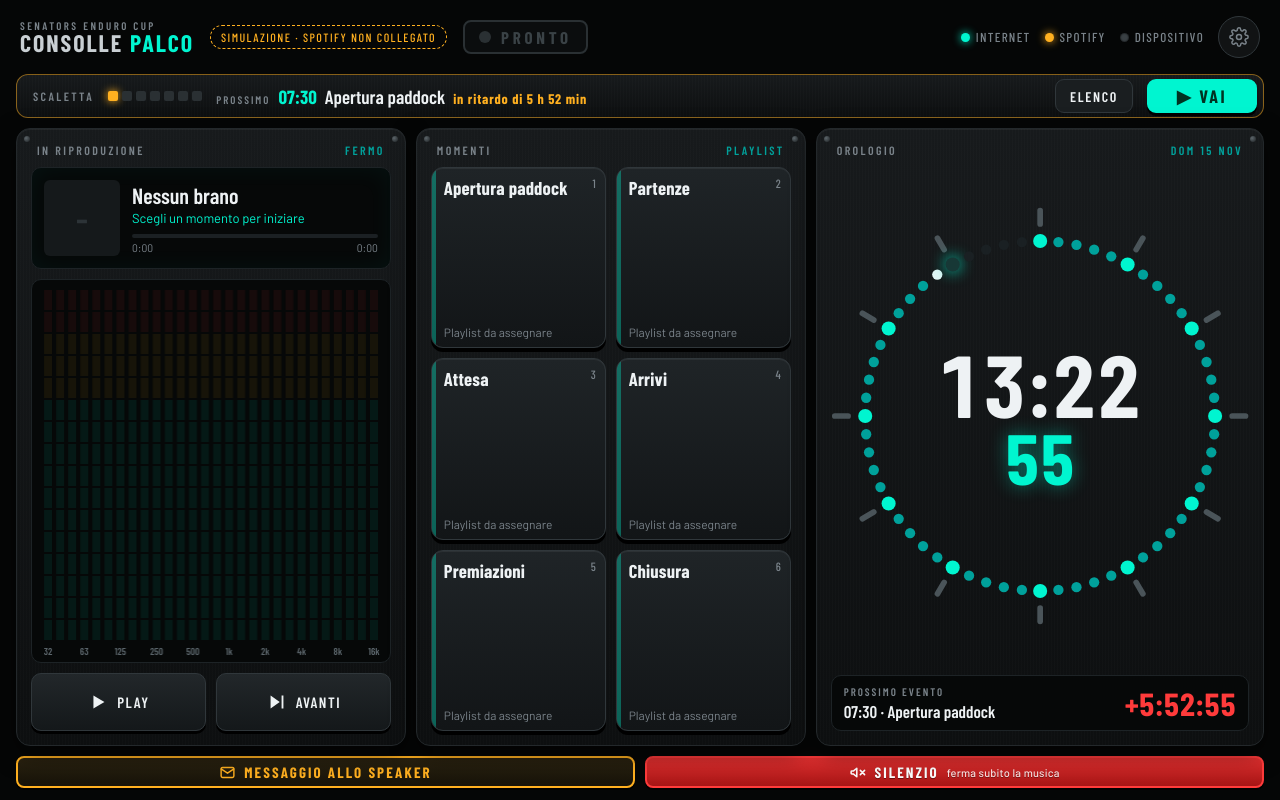
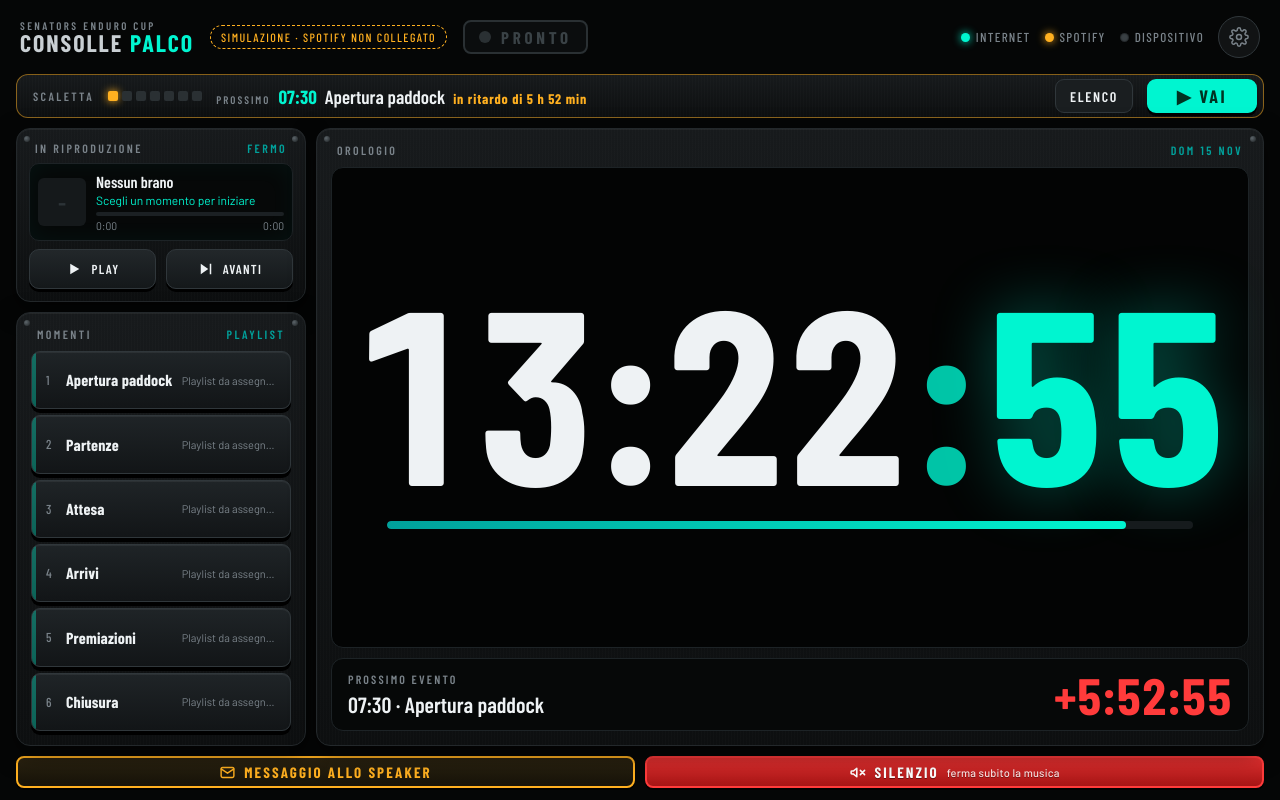
Before and after one commit to matteobaldissarri/consolle-palco, a plain HTML site: page index.html in a window 1280 px wide. Drawn offline with nearby package versions, Linux system fonts and the light colour scheme.

Commit message:
Orologio digitale grande, lettore compatto, playlist in colonna

```diff
--- a/index.html
+++ b/index.html
@@ -189,33 +189,53 @@ textarea:focus,input:focus,select:focus{outline:2px solid var(--teal-d);outline-
 .linkstate.ok{color:var(--teal)} .linkstate.no{color:var(--amber)}
 
 /* disposizione: Segreteria = riproduzione | momenti | orologio; Palco = messaggi | orologio + riproduzione | momenti */
-.main{grid-template-columns:1fr 1fr 1.15fr}
+/* Segreteria: colonna stretta (lettore + playlist) | orologio grande */
+.main{grid-template-columns:290px minmax(0,1fr);grid-template-rows:auto minmax(0,1fr)}
+.deck{grid-column:1;grid-row:1}
+.momentspanel{grid-column:1;grid-row:2}
+.clockpanel{grid-column:2;grid-row:1 / 3}
 .msgpanel{display:none}
+/* Palco: messaggi | orologio grande | colonna stretta (lettore + playlist) */
+body.palco .main{grid-template-columns:minmax(0,1fr) minmax(0,1.5fr) 250px}
+.main > .panel{min-width:0}
 body.palco .msgpanel{display:flex;grid-column:1;grid-row:1 / 3}
+body.palco .clockpanel{grid-column:2;grid-row:1 / 3}
+body.palco .deck{grid-column:3;grid-row:1}
+body.palco .momentspanel{grid-column:3;grid-row:2}
 body.palco .cuebar, body.palco #btnSpk{display:none}
 body.palco .app{grid-template-rows:auto 1fr auto}
-body.palco .main{grid-template-columns:1.3fr 1fr 1fr;grid-template-rows:minmax(0,1fr) auto}
-body.palco .clockpanel{grid-column:2;grid-row:1}
-body.palco .deck{grid-column:2;grid-row:2}
-body.palco .deck .spectrum{display:none}
-body.palco .momentspanel{grid-column:3;grid-row:1 / 3}
 body.palco .bottom{grid-template-columns:1fr}
+/* lettore compatto, senza analizzatore */
+.deck{gap:8px;padding:12px}
+.deck .spectrum{display:none}
+.deck .screen{padding:8px;gap:10px}
+.deck .cover{width:48px;height:48px;font-size:20px}
+.deck .meta .tt{font-size:16px}
+.deck .meta .ar,.deck .meta .pl{font-size:12px}
+.deck .meta .prog{margin-top:5px}
+.deck .tbtn{height:40px;font-size:13px}
+.deck .tbtn svg{width:18px;height:18px}
+/* tasti playlist in colonna, piccoli */
+.momentspanel .moments{grid-template-columns:1fr;gap:6px}
+.momentspanel .pad{flex-direction:row;align-items:center;justify-content:flex-start;gap:8px;padding:6px 10px 6px 14px;border-radius:9px;container-type:normal}
+.momentspanel .pad .k{position:static;order:-1;font-size:13px;min-width:12px}
+.momentspanel .pad .n{font-size:16px;line-height:1.1;max-height:none;padding-right:0;white-space:nowrap;overflow:hidden;text-overflow:ellipsis;flex:1;min-width:0}
+.momentspanel .pad .s{font-size:11px;max-width:42%;text-align:right}
+.momentspanel .pad .eq{position:static;height:12px}
+.momentspanel .pad.on .s{padding-right:0}
 .big.spkbig{border:2px solid var(--amber);background:linear-gradient(180deg,#2a2210,#171309);color:var(--amber)}
 /* orologio da studio */
-.studio{position:relative;flex:1;min-height:0;container-type:size;display:grid;place-items:center}
-.studio svg{width:100%;height:100%}
-.studio .hm{stroke:#4a5459;stroke-width:3;stroke-linecap:round}
-.studio .sd{fill:#1a2023;transition:fill .15s}
-.studio .sd.on{fill:var(--teal-d)}
-.studio .sd.five.on{fill:var(--teal)}
-.studio .sd.now{fill:#fff;filter:drop-shadow(0 0 4px var(--teal))}
-.clkdig{position:absolute;inset:0;display:flex;flex-direction:column;align-items:center;justify-content:center;pointer-events:none;font-family:var(--cond);font-weight:700;font-variant-numeric:tabular-nums;line-height:.92}
-#clkHM{font-size:21cqmin;color:var(--text);letter-spacing:.01em}
-#clkS{font-size:17cqmin;color:var(--teal);text-shadow:0 0 18px rgba(0,245,208,.45)}
-.clknext{display:grid;grid-template-columns:1fr auto;align-items:center;gap:0 12px;padding:8px 12px;border-radius:10px;background:#060808;border:1px solid #1d2326}
-.clknext small{font-family:var(--cond);font-weight:600;font-size:11px;letter-spacing:.18em;text-transform:uppercase;color:var(--muted)}
-.clknext b{grid-row:2;font-family:var(--cond);font-weight:600;font-size:17px;white-space:nowrap;overflow:hidden;text-overflow:ellipsis}
-#clkCount{grid-row:1 / 3;grid-column:2;font-family:var(--cond);font-weight:700;font-size:32px;color:var(--teal);font-variant-numeric:tabular-nums}
+.studio{flex:1;min-height:0;container-type:size;display:flex;flex-direction:column;align-items:center;justify-content:center;gap:4cqh;background:#030404;border:1px solid #1d2326;border-radius:12px}
+.clkdig{display:flex;align-items:baseline;font-family:var(--cond);font-weight:700;font-variant-numeric:tabular-nums;line-height:.82;font-size:min(27cqw,72cqh);letter-spacing:-.005em;white-space:nowrap}
+#clkHM{color:var(--text)}
+.clkdig .sep{color:var(--teal);opacity:.8;margin:0 .02em}
+#clkS{color:var(--teal);text-shadow:0 0 .25em rgba(0,245,208,.35)}
+.secbar{width:88%;height:max(6px,1.6cqh);background:#161b1d;border-radius:99px;overflow:hidden}
+.secbar i{display:block;height:100%;width:0;background:linear-gradient(90deg,var(--teal-d),var(--teal));border-radius:99px}
+.clknext{display:grid;grid-template-columns:1fr auto;align-items:center;gap:0 16px;padding:10px 16px;border-radius:12px;background:#060808;border:1px solid #1d2326}
+.clknext small{font-family:var(--cond);font-weight:600;font-size:12px;letter-spacing:.18em;text-transform:uppercase;color:var(--muted)}
+.clknext b{grid-row:2;font-family:var(--cond);font-weight:600;font-size:22px;white-space:nowrap;overflow:hidden;text-overflow:ellipsis}
+#clkCount{grid-row:1 / 3;grid-column:2;font-family:var(--cond);font-weight:700;font-size:clamp(34px,4vw,56px);line-height:1;color:var(--teal);font-variant-numeric:tabular-nums}
 .clknext.soon{border-color:var(--amber)}
 .clknext.soon #clkCount{color:var(--amber);animation:blink 1s steps(2) infinite}
 .clknext.late #clkCount{color:var(--red)}
@@ -291,15 +311,20 @@ body.palco .bottom{grid-template-columns:1fr}
 @media (max-width:1100px){
   .app{height:auto;min-height:100vh}
   .cuebar{flex-wrap:wrap}
-  .main{grid-template-columns:1fr 1fr}
-  .spectrum{min-height:160px}
-  .strip{grid-column:span 2}
-  .faders{min-height:260px}
+  .main{grid-template-columns:260px 1fr}
+  .clockpanel{min-height:340px}
+  body.palco .main{grid-template-columns:1fr 1fr}
+  body.palco .msgpanel{grid-column:1;grid-row:1}
+  body.palco .clockpanel{grid-column:2;grid-row:1}
+  body.palco .deck{grid-column:1;grid-row:2}
+  body.palco .momentspanel{grid-column:2;grid-row:2}
   .chip{max-width:260px}
 }
 @media (max-width:640px){
-  .main{grid-template-columns:1fr}
-  .strip{grid-column:auto}
+  .main, body.palco .main{grid-template-columns:1fr;grid-template-rows:none}
+  .main > .panel, body.palco .main > .panel{grid-column:auto !important;grid-row:auto !important}
+  .clockpanel{order:-1;min-height:260px}
+  body.palco .msgpanel{order:-2;min-height:260px}
   .bottom{grid-template-columns:1fr}
   .status .st span.lbl{display:none}
   .chip{display:none}
@@ -379,8 +404,8 @@ body.palco .bottom{grid-template-columns:1fr}
     <section class="panel clockpanel">
       <div class="ph"><span>Orologio</span><em id="clkDate"></em></div>
       <div class="studio">
-        <svg id="clkSvg" viewBox="0 0 220 220" aria-hidden="true"></svg>
-        <div class="clkdig"><span id="clkHM">--:--</span><span id="clkS">--</span></div>
+        <div class="clkdig"><span id="clkHM">--:--</span><span class="sep">:</span><span id="clkS">--</span></div>
+        <div class="secbar" aria-hidden="true"><i id="secBar"></i></div>
       </div>
       <div class="clknext" id="clkNext"><small>Prossimo evento</small><b id="clkNextName">—</b><span id="clkCount">--:--</span></div>
     </section>
@@ -1326,29 +1351,15 @@ function frame(t){
 requestAnimationFrame(frame);
 
 /* ---------- orologio da studio: 60 secondi in cerchio, ora grande, conto alla rovescia ---------- */
-(function buildClock(){
-  let h = '';
-  for(let i = 0; i < 12; i++){
-    const a = i*Math.PI/6, s = Math.sin(a), c = Math.cos(a);
-    h += `<line class="hm" x1="${(110 + s*101).toFixed(1)}" y1="${(110 - c*101).toFixed(1)}" x2="${(110 + s*108).toFixed(1)}" y2="${(110 - c*108).toFixed(1)}"/>`;
-  }
-  for(let i = 0; i < 60; i++){
-    const a = i*Math.PI/30;
-    h += `<circle class="sd${i % 5 ? '' : ' five'}" cx="${(110 + Math.sin(a)*92).toFixed(1)}" cy="${(110 - Math.cos(a)*92).toFixed(1)}" r="${i % 5 ? 2.7 : 3.7}"/>`;
-  }
-  $('clkSvg').innerHTML = h;
-})();
-const clkDots = [...$('clkSvg').querySelectorAll('.sd')];
 const p2 = n => String(n).padStart(2, '0');
 let clkLast = -1;
 function clockTick(){
   const d = new Date(), s = d.getSeconds();
+  $('secBar').style.width = ((s + d.getMilliseconds()/1000)/60*100).toFixed(2) + '%';   // barra dei secondi del minuto
   if(s === clkLast) return;
   clkLast = s;
   $('clkHM').textContent = p2(d.getHours()) + ':' + p2(d.getMinutes());
   $('clkS').textContent = p2(s);
-  clkDots.forEach((el, i) => el.classList.toggle('on', i <= s));
-  clkDots.forEach((el, i) => el.classList.toggle('now', i === s));
   if(s === 0 || !$('clkDate').textContent) $('clkDate').textContent = d.toLocaleDateString('it-IT', {weekday:'short', day:'numeric', month:'short'});
   // conto alla rovescia al secondo verso il prossimo evento della scaletta
   const n = nextCue(), c = cfg.cues[n], box = $('clkNext');
```
